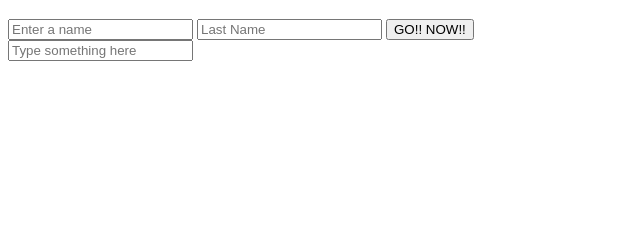
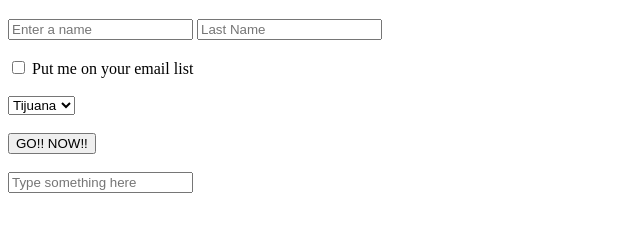
Before and after one commit to beachkrp/Java-Script-Course, a plain HTML site: page Forms/index.html in a window 1280 px wide. Shown: the part 61-292 px from the top of the page, without its empty margins (0-640 px from the left). Drawn offline with Linux system fonts and the light colour scheme.

Commit message:
checkboxes and select

```diff
--- a/Forms/forms.js
+++ b/Forms/forms.js
@@ -6,4 +6,9 @@ document.querySelector("#someInput").addEventListener("input", function (effect)
 document.querySelector("#aForm").addEventListener("submit", function (argument) {
 		argument.preventDefault();
 		console.log(argument.target.elements.firstName.value);
+		if(argument.target.elements.email.checked){
+			console.log("The email was checked");
+		}
+
+		console.log(argument.target.elements.cities.value)
 })
--- a/Forms/index.html
+++ b/Forms/index.html
@@ -9,8 +9,20 @@
 		<form id="aForm" method="">
 
 			<input type="text" name="first" id="firstName" placeholder="Enter a name">
-			<input type="text" name="last" id="lastName" placeholder="Last Name">
-			<button type="submit"> GO!!  NOW!!</button>
+			<input type="text" name="last" id="lastName" placeholder="Last Name"><br><br>
+			<label for="email">
+				<input type="checkbox" name="email" id="email">
+				Put me on your email list
+			</label><br><br>
+
+			<select id="cities">
+				<option value="Mex">Tijuana</option>
+				<option>Paris</option>
+				<option>London</option>
+				<option>Prague</option>
+				<option>Denver</option>
+			</select><br><br>
+			<button type="submit"> GO!!  NOW!!</button><br><br>
 		</form>
 
 		<input type="text" name="" id="someInput" placeholder="Type something here">
```
